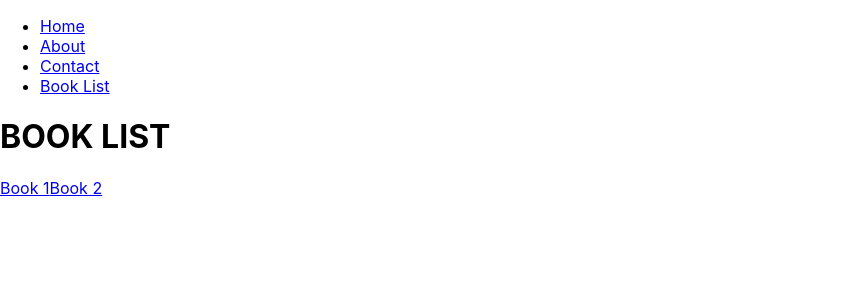
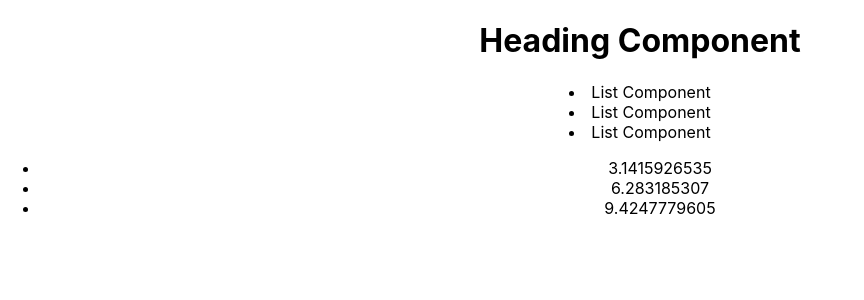
Before and after one commit to mohsinrashid64/React-Stuff, a React (Create React App) app: page /book in a window 1280 px wide. Shown: the top 300 px of the page, without its empty margins (0-864 px from the left). Built offline with nearby package versions, Linux system fonts and the light colour scheme.

Commit message:
Revert "2nd Commit"
This reverts commit 0a6ee1b36139e8f6cffc525a4203c67ddf311ebb.

```diff
--- a/package.json
+++ b/package.json
@@ -8,7 +8,6 @@
     "@testing-library/user-event": "^13.5.0",
     "react": "^18.2.0",
     "react-dom": "^18.2.0",
-    "react-router-dom": "^6.14.0",
     "react-scripts": "5.0.1",
     "web-vitals": "^2.1.4"
   },
--- a/src/App.js
+++ b/src/App.js
@@ -1,53 +1,39 @@
+// import { Component } from 'react';
 import './App.css';
-import React from 'react';
-import {Link, Route,Routes} from 'react-router-dom'
-import Home from './Components/Home';
-import About from './Components/About';
-import Contact from './Components/Contact';
-import Book from './Components/Book';
-import BookList from './Components/BookList';
-import NotFound from './Components/NotFound';
+import Heading from "./Components/heading.js"
+import List from './Components/list';
+
+
+/////////////////////////////////////////////
+// Importing multiple exports
+// import pi, {doublePi, triplePi} from './Components/math'; // Note: Default Import Name does not Matter. However in the curly brackets name does matter.
+// OR
+import * as pi from "./Components/math";
+/////////////////////////////////////////////
+
+//
 
 
 function App() {
   return (
-
-    <>
-    <nav>
+    <div className="App">
+      {/* <h1>App Page</h1> */}
+      <Heading/>
+      <List/>
+      {/* <ul>
+        <li>{pi}</li>
+        <li>{doublePi()}</li>
+        <li>{triplePi()} </li>
+      </ul> */}
+      {/* OR */}
       <ul>
-        <li>
-          <Link to='/'>Home</Link>
-        </li>
-        <li>
-          <Link to='/about'>About</Link>
-        </li>
-        <li>
-          <Link to='/contact'>Contact</Link>
-        </li>
-        <li>
-          <Link to='/book'>Book List</Link>
-        </li>
+        <li>{pi.default}</li>
+        <li>{pi.doublePi()}</li>
+        <li>{pi.triplePi()} </li>
       </ul>
-    </nav>
-      <Routes>
-        <Route path="/" element={<Home/>}/>
-        <Route path="/about" element={<About/>}/>
-        <Route path="/contact" element={<Contact/>}/>
-        {/* <Route path="/book" element={<BookList/>}/>
-        <Route path="/book/:id" element={<Book/>}/> */}
-        <Route path="*" element={<NotFound/>}/>
-
-      {/* NESTED ROUTES */}
-      <Route path="/book">
-        <Route index element={<BookList/>}/>
-        <Route path=":id" element={<Book/>}/>
-      </Route>
-      {/* NESTED ROUTES */}
 
 
-      </Routes>
-    </>
-
+    </div>
   );
 }
 
--- a/src/Components/About.js
+++ /dev/null
@@ -1,10 +0,0 @@
-import React from "react";
-
-
-export default function About(){
-    return(
-        <div>
-            <h1>ABOUT PAGE</h1>
-        </div>
-    )
-}
--- a/src/Components/Book.js
+++ /dev/null
@@ -1,12 +0,0 @@
-import React from "react";
-import { useParams } from "react-router-dom";
-
-
-export default function Book(){
-    const {id} = useParams()
-    return(
-        <div>
-            <h1>BOOK {id}</h1>
-        </div>
-    )
-}
--- a/src/Components/BookList.js
+++ /dev/null
@@ -1,12 +0,0 @@
-import React from "react";
-import { Link } from "react-router-dom";
-
-export default function BookList(){
-    return(
-        <div>
-            <h1>BOOK LIST</h1>
-            <Link to="/book/1">Book 1</Link>
-            <Link to="/book/2">Book 2</Link>
-        </div>
-    )
-}
--- a/src/Components/Contact.js
+++ /dev/null
@@ -1,10 +0,0 @@
-import React from "react";
-
-
-export default function Contact(){
-    return(
-        <div>
-            <h1>CONTACT PAGE</h1>
-        </div>
-    )
-}
--- a/src/Components/Home.js
+++ /dev/null
@@ -1,10 +0,0 @@
-import React from "react";
-
-
-export default function Home(){
-    return(
-        <div>
-            <h1>HOME PAGE</h1>
-        </div>
-    )
-}
--- a/src/Components/NotFound.js
+++ /dev/null
@@ -1,12 +0,0 @@
-import React from "react";
-
-
-
-export default function NotFound(){
-
-    return(
-        <div>
-            <h1>ERROR PAGE</h1>
-        </div>
-    )
-}
--- /dev/null
+++ b/src/Components/heading.js
@@ -0,0 +1,7 @@
+
+
+export default function Heading(){
+    return (
+        <h1>Heading Component</h1>
+    )
+}
--- /dev/null
+++ b/src/Components/list.js
@@ -0,0 +1,13 @@
+
+
+
+export default function List(){
+    return (
+        <div>
+            <li>List Component</li>
+            <li>List Component</li>
+            <li>List Component</li>
+        </div>
+
+    )
+}
--- /dev/null
+++ b/src/Components/math.js
@@ -0,0 +1,12 @@
+const pi = 3.1415926535
+
+function doublePi(){
+    return pi * 2;
+}
+
+function triplePi(){
+    return pi * 3;
+}
+
+export default pi;
+export {doublePi, triplePi};
--- a/src/index.js
+++ b/src/index.js
@@ -3,15 +3,11 @@ import ReactDOM from 'react-dom/client';
 import './index.css';
 import App from './App';
 import reportWebVitals from './reportWebVitals';
-import { BrowserRouter } from 'react-router-dom';
 
 const root = ReactDOM.createRoot(document.getElementById('root'));
 root.render(
   <React.StrictMode>
-    <BrowserRouter>
-      <App />
-    </BrowserRouter>
-
+    <App />
   </React.StrictMode>
 );
 
```
Also changed, not shown: 1 other file (tests, documents, lock files or other folders).
